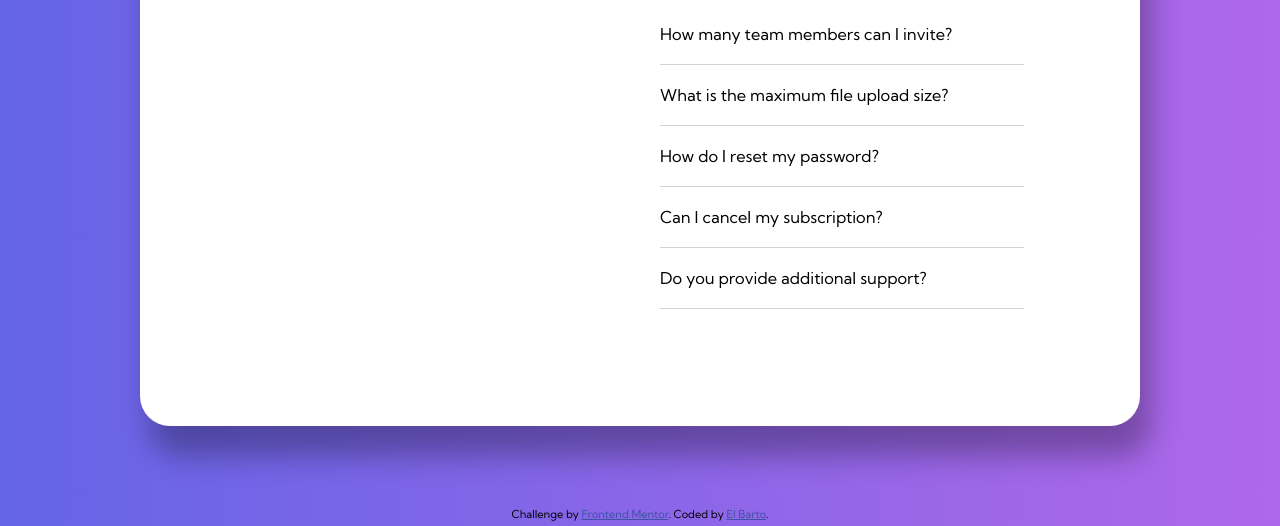
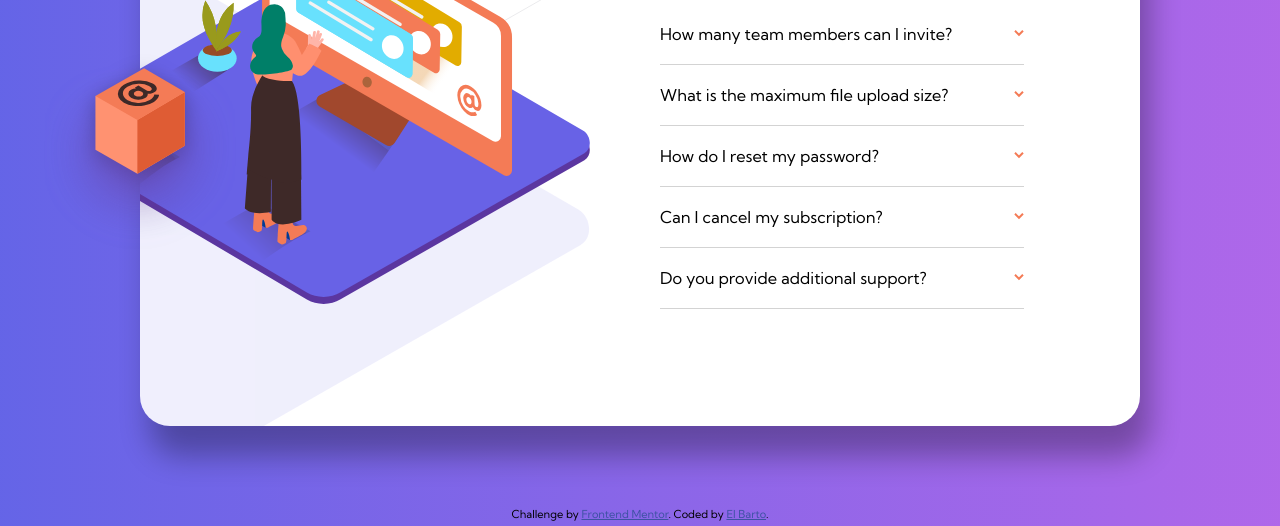
Before and after one commit to EmixamG/Accordion-FAQ, a plain HTML site: page index.html in a window 1280 px wide. Shown: the part 274-800 px from the top of the page. Drawn offline with Linux system fonts and the light colour scheme; the site is published under a folder, as on GitHub Pages, so addresses that start at the root find nothing.

Commit message:
Removed the "/" from path of the images
This way the images are displayed on github page

```diff
--- a/index.html
+++ b/index.html
@@ -29,13 +29,13 @@
 
 <body>
   <div class="container">
-    <img src="/images/illustration-box-desktop.svg" class="card-box" alt="">
-    <img src="/images/illustration-woman-online-mobile.svg" class="illustration-mobile" alt="">
-    <img src="/images/bg-pattern-mobile.svg" class="bg-pattern-mobile" alt="">
+    <img src="images/illustration-box-desktop.svg" class="card-box" alt="">
+    <img src="images/illustration-woman-online-mobile.svg" class="illustration-mobile" alt="">
+    <img src="images/bg-pattern-mobile.svg" class="bg-pattern-mobile" alt="">
     <div class="container-faq">
       <div class="images">
-        <img src="/images/bg-pattern-desktop.svg" alt="" class="bg-pattern">
-        <img src="/images/illustration-woman-online-desktop.svg" class="illustration">
+        <img src="images/bg-pattern-desktop.svg" alt="" class="bg-pattern">
+        <img src="images/illustration-woman-online-desktop.svg" class="illustration">
       </div>
       <div class="faq">
         <h2>FAQ</h2>
@@ -44,7 +44,7 @@
         <div class="quest">
           <div class="question">
             <h3>How many team members can I invite?</h3>
-            <img src="/images/icon-arrow-down.svg" alt="" class="arrow-down">
+            <img src="images/icon-arrow-down.svg" alt="" class="arrow-down">
           </div>
           <div class="ans">
             <p> You can invite up to 2 additional users on the Free plan. There is no limit on
@@ -54,7 +54,7 @@
         <div class="quest">
           <div class="question">
             <h3>What is the maximum file upload size?</h3>
-            <img src="/images/icon-arrow-down.svg" alt="" class="arrow-down">
+            <img src="images/icon-arrow-down.svg" alt="" class="arrow-down">
           </div>
           <div class="ans">
             <p>No more than 2GB. All files in your account must fit your allotted storage space.</p>
@@ -63,7 +63,7 @@
         <div class="quest">
           <div class="question">
             <h3>How do I reset my password?</h3>
-            <img src="/images/icon-arrow-down.svg" alt="" class="arrow-down">
+            <img src="images/icon-arrow-down.svg" alt="" class="arrow-down">
           </div>
           <div class="ans">
             <p>Click “Forgot password” from the login page or “Change password” from your profile page. A reset link
@@ -73,7 +73,7 @@
         <div class="quest">
           <div class="question">
             <h3>Can I cancel my subscription?</h3>
-            <img src="/images/icon-arrow-down.svg" alt="" class="arrow-down">
+            <img src="images/icon-arrow-down.svg" alt="" class="arrow-down">
           </div>
           <div class="ans">
             <p>Yes! Send us a message and we’ll process your request no questions asked.</p>
@@ -82,7 +82,7 @@
         <div class="quest">
           <div class="question">
             <h3>Do you provide additional support?</h3>
-            <img src="/images/icon-arrow-down.svg" alt="" class="arrow-down">
+            <img src="images/icon-arrow-down.svg" alt="" class="arrow-down">
           </div>
           <div class="ans">
             <p>Chat and email support is available 24/7. Phone lines are open during normal business hours.</p>
```
